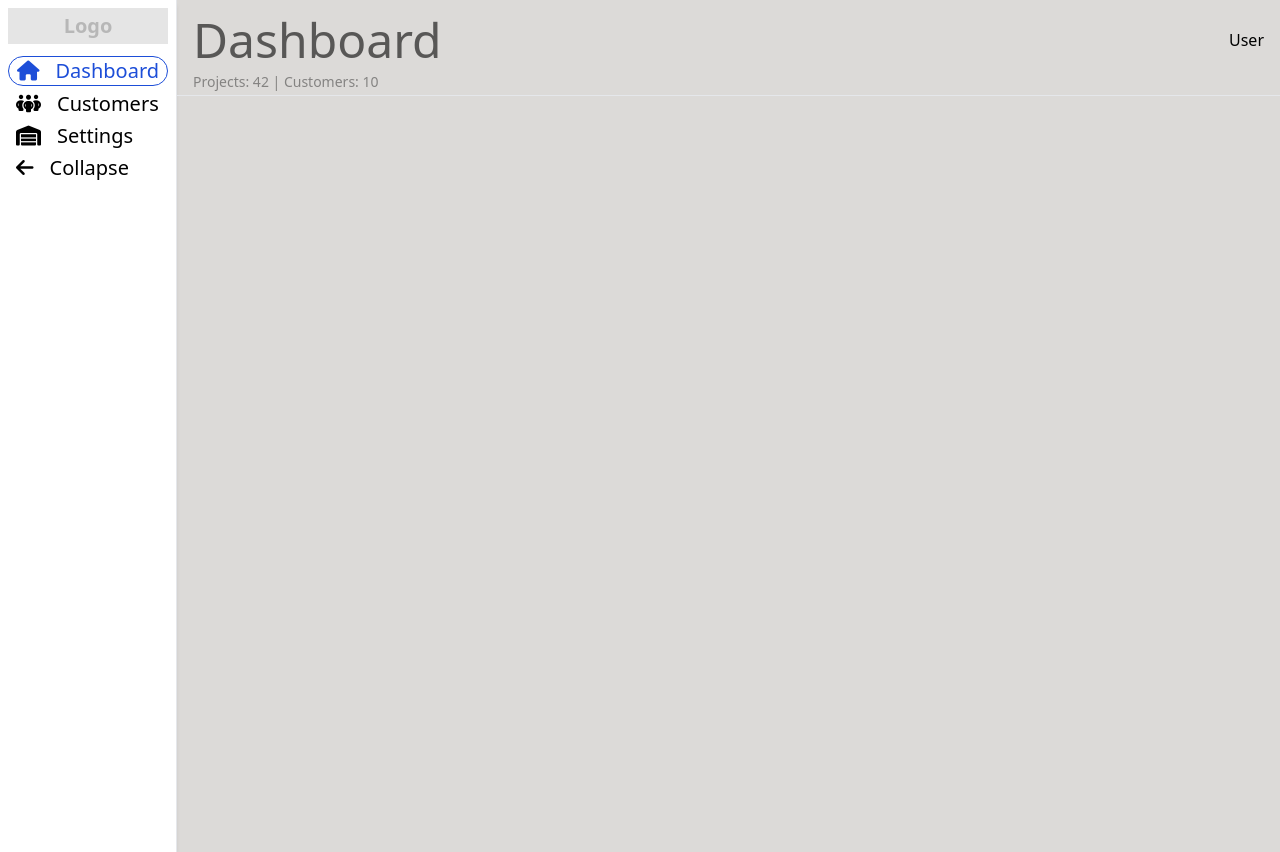
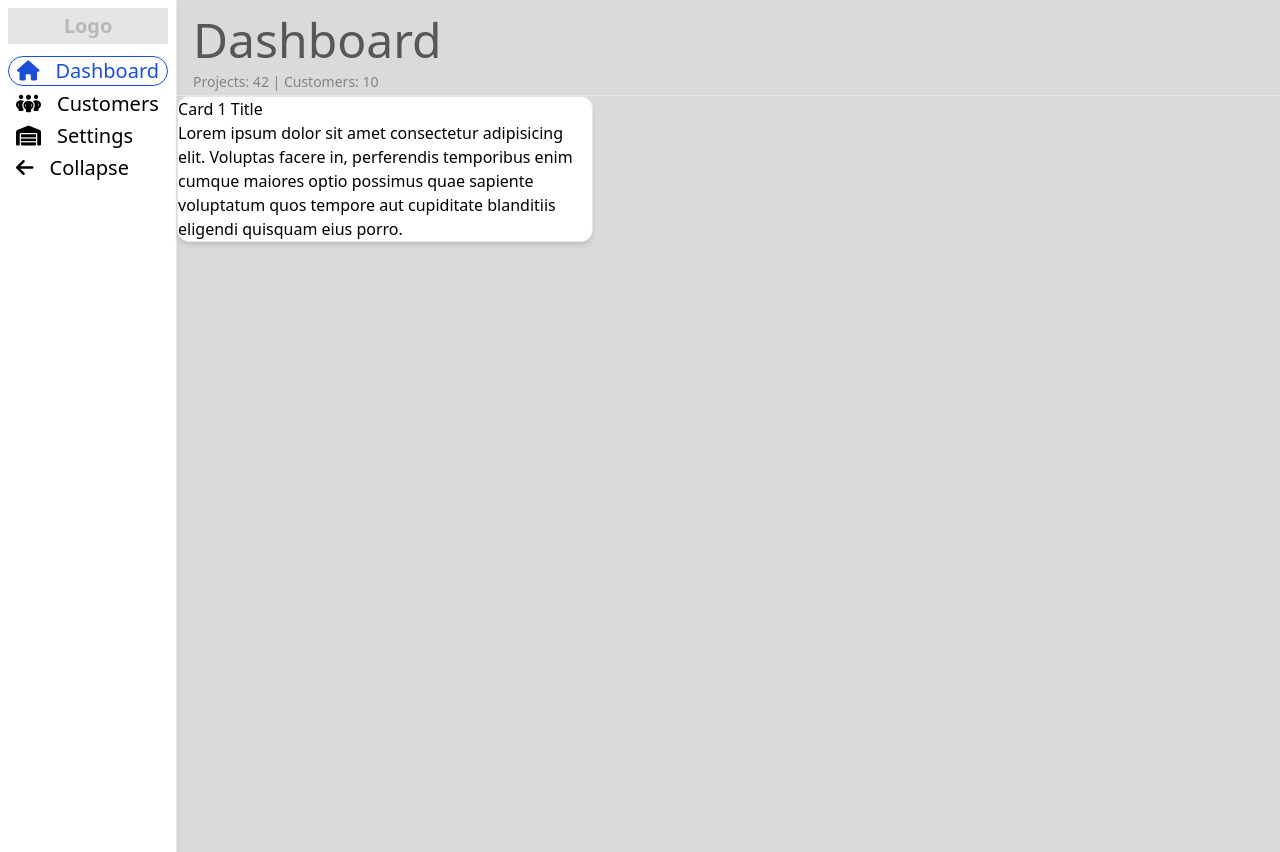
Before and after one commit to malikkotb/dashboard, a website: page src/index.html in a window 1280 px wide. After the commit the page ends 800 px from the top, so only its background shows below. Drawn offline with Linux system fonts and the light colour scheme.

Commit message:
card for main section!

```diff
--- a/src/index.html
+++ b/src/index.html
@@ -14,7 +14,7 @@
     <link href="/dist/output.css" rel="stylesheet" />
   </head>
   <body>
-    <div class="flex">
+    <div class="flex m-0 fixed">
       <!-- Expandable Sidebar -->
       <div class="min-w-1/5 border-r border-r-gray-200 shadow-md">
         <div
@@ -67,18 +67,28 @@
 
       <!-- Main Content  -->
       <main class="bg-stone-400 bg-opacity-40 w-screen">
-        <!-- Sticky Navbar -->
+        <!-- Sticky Navbar, TODO: make sticky  -->
         <div class="p-4 md:h-24 border-b">
           <!-- TODO: align Dashboard and start of "Projects..." vertically -->
           <div class="justify-between items-center flex">
             <h1 class="text-5xl font-light text-opacity-60 text-black text-center">Dashboard</h1>
-            <h1 class="text-center">User</h1>
+            <img class="w-12 h-12" src="user.svg" alt="user svg">
+            <!-- <h1 class="text-center">User</h1> -->
           </div>
           <div class="text-sm my-2 text-opacity-40 text-black">Projects: 42 | Customers: 10</div>
         </div>
 
         <!-- main content ( responsive grid) -->
-        <div></div>
+        <div class="grid grid-cols-3 gap-4">
+          <!-- {data.map((user) => (
+            <div className="user">{user}</div>
+          ))} -->
+          <div class="bg-white w-full h-full border rounded-xl shadow-md"">
+            <h2>Card 1 Title</h2>
+            <p>Lorem ipsum dolor sit amet consectetur adipisicing elit. Voluptas facere in, perferendis temporibus enim cumque maiores optio possimus quae sapiente voluptatum quos tempore aut cupiditate blanditiis eligendi quisquam eius porro.</p>
+          </div>
+
+        </div>
       </main>
     </div>
   </body>
```
Also changed, not shown: dist/output.css, src/user.svg (added).
